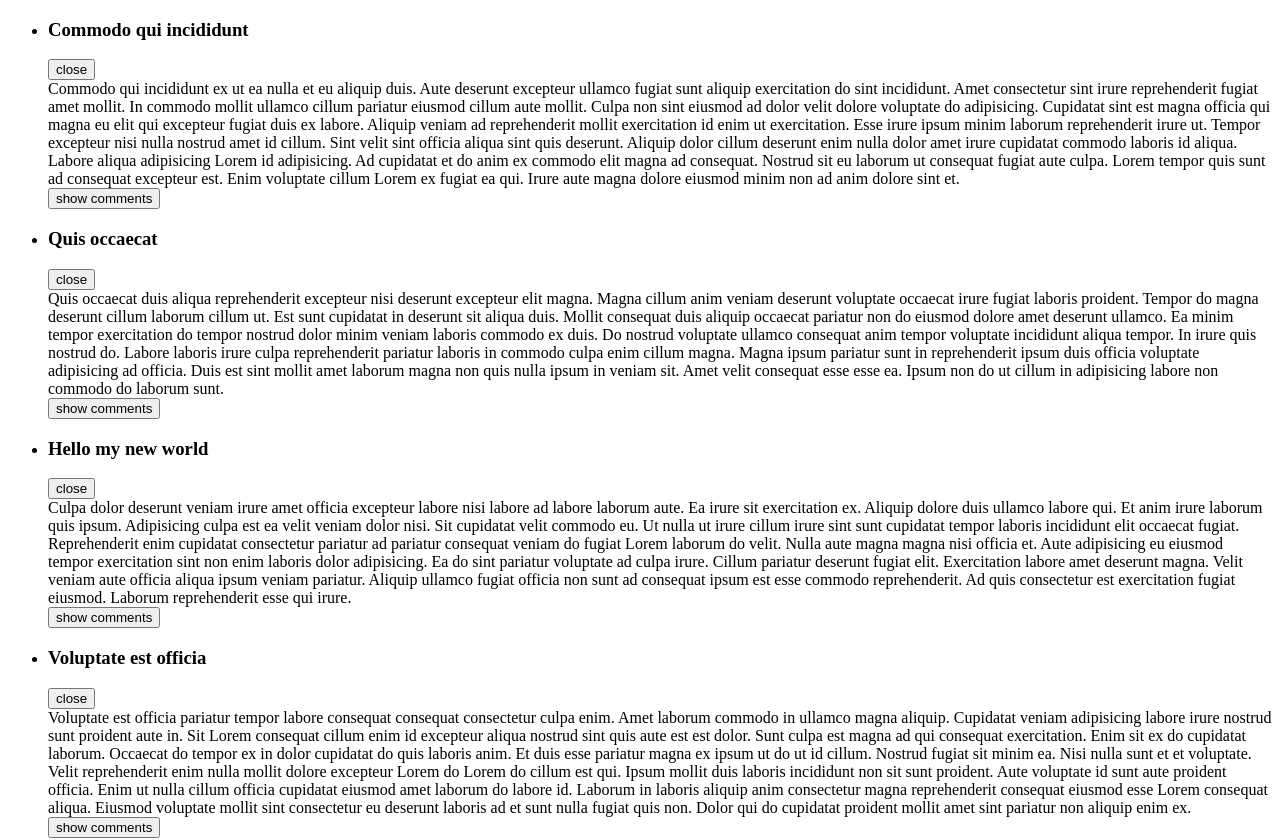
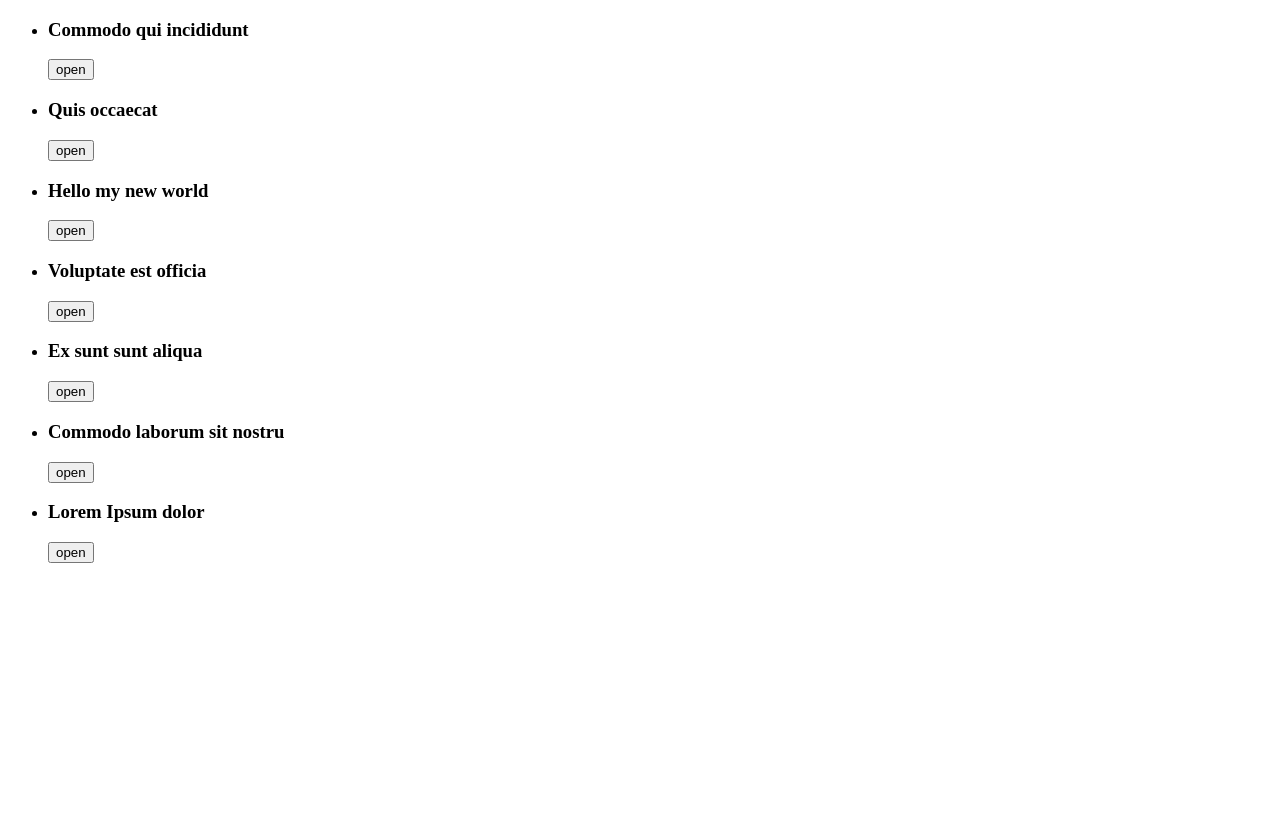
Before and after one commit to t0rrex/react_redux, a React app: page / in a window 1280 px wide. Shown: the top 840 px of the page. After the commit the page ends 800 px from the top, so only its background shows below. Built offline with nearby package versions, Linux system fonts and the light colour scheme.

Commit message:
Decorators & propTypes added

```diff
--- a/src/Article.js
+++ /dev/null
@@ -1,44 +0,0 @@
-import React, {Component} from 'react';
-import CommentList from './CommentList';
-
-export default class Article extends Component {
-    constructor(props) {
-        super(props);
-
-        this.state = {
-            isOpen: true
-        }
-    }
-
-    render() {
-        const {article} = this.props;
-        const {isOpen} = this.state;
-        return (
-            <div>
-                <h3>{article.title}</h3>
-                <button onClick = {this.toggleOpen}>
-                    {isOpen ? 'close' : 'open'}
-                </button>
-                {this.getBody()}
-            </div>
-        )
-    }
-
-    getBody() {
-        if (!this.state.isOpen) return null;
-        const {article} = this.props;
-
-        return (
-            <section>
-                {article.text}
-                <CommentList comments = {article.comments}/>
-            </section>
-        )
-    }
-
-    toggleOpen = () => {
-        this.setState({
-            isOpen: !this.state.isOpen
-        })
-    }
-}
--- a/src/ArticleList.js
+++ /dev/null
@@ -1,13 +0,0 @@
-import React from 'react';
-import Article from './Article';
-
-export default function ArticleList({articles}) {
-    const articleElements = articles.map((article) =>
-        <li key = {article.id}><Article article = {article}/></li>);
-
-    return (
-        <ul>
-            {articleElements}
-        </ul>
-    )
-}
--- a/src/Comment.js
+++ /dev/null
@@ -1,12 +0,0 @@
-import React from 'react'
-
-function Comment({comment}) {
-    return (
-        <div>
-            <p>{comment.user}</p>
-            <p>{comment.text}</p>
-        </div>
-    )
-}
-
-export default Comment
--- a/src/CommentList.js
+++ /dev/null
@@ -1,38 +0,0 @@
-import React, { Component } from 'react';
-import Comment from './Comment';
-
-class CommentList extends Component {
-    state = {
-        isOpen: false
-    };
-
-    render() {
-        const text = this.state.isOpen ? 'hide comments' : 'show comments';
-        return (
-            <div>
-                <button onClick = {this.toggleOpen}>{text}</button>
-                {this.getBody()}
-            </div>
-        )
-    }
-
-    getBody() {
-        if (!this.state.isOpen) return null;
-
-        const {comments} = this.props;
-        if (!comments || !comments.length) return <p>No comments yet</p>;
-
-        return (
-            <ul>
-                {comments.map(comment =>
-                    <li key = {comment.id}><Comment comment = {comment} /></li>)}
-            </ul>
-        )
-    }
-
-    toggleOpen = () => this.setState({
-        isOpen: !this.state.isOpen
-    })
-}
-
-export default CommentList
--- /dev/null
+++ b/src/components/App.js
@@ -0,0 +1,19 @@
+import React, { Component } from 'react'
+import PropTypes from 'prop-types'
+import ArticleList from './ArticleList'
+
+class App extends Component {
+    static propTypes = {
+
+    };
+
+    render() {
+        return (
+            <div>
+                <ArticleList articles = {this.props.articles} />
+            </div>
+        )
+    }
+}
+
+export default App
--- /dev/null
+++ b/src/components/Article.js
@@ -0,0 +1,62 @@
+import React, {Component} from 'react';
+import PropTypes from 'prop-types';
+import CommentList from './CommentList';
+
+class Article extends Component {
+    static propTypes = {
+        article: PropTypes.shape({
+            id: PropTypes.string.isRequired,
+            title: PropTypes.string.isRequired,
+            text: PropTypes.string
+        }).isRequired,
+        isOpen: PropTypes.bool,
+        toggleOpen: PropTypes.func
+    };
+
+    componentWillReceiveProps(nextProps) {
+        console.log('---', 'updating', this.props.isOpen, nextProps.isOpen)
+    }
+
+    componentWillMount() {
+        console.log('---', 'mounting')
+    }
+
+    render() {
+        const {article, isOpen, toggleOpen} = this.props;
+        return (
+            <div ref = {this.setContainerRef}>
+                <h3>{article.title}</h3>
+                <button onClick = {toggleOpen}>
+                    {isOpen ? 'close' : 'open'}
+                </button>
+                {this.getBody()}
+            </div>
+        )
+    }
+
+    setContainerRef = ref => {
+        this.container = ref;
+        console.log('---', ref)
+    };
+
+    componentDidMount() {
+        console.log('---', 'mounted')
+    }
+
+    getBody() {
+        const {article, isOpen} = this.props;
+        if (!isOpen) return null;
+        return (
+            <section>
+                {article.text}
+                <CommentList comments = {article.comments} ref = {this.setCommentsRef}/>
+            </section>
+        )
+    }
+
+    setCommentsRef = ref => {
+//        console.log('---', findDOMNode(ref))
+    }
+}
+
+export default Article
--- /dev/null
+++ b/src/components/ArticleList.js
@@ -0,0 +1,33 @@
+import React, {Component} from 'react';
+import PropTypes from 'prop-types';
+import Article from './Article';
+import accordion from '../decorators/accordion';
+
+class ArticleList extends Component {
+    static propTypes = {
+        articles: PropTypes.array.isRequired,
+        //from accordion
+        openItemId: PropTypes.string,
+        toggleOpenItem: PropTypes.func.isRequired
+    };
+
+    render() {
+        // console.log('---', 'ArticleList', this.props);
+        const { articles, openItemId, toggleOpenItem } = this.props;
+        const articleElements = articles.map(article => <li key={article.id}>
+            <Article
+                article = {article}
+                isOpen = {article.id === openItemId}
+                toggleOpen = {toggleOpenItem(article.id)}
+            />
+        </li>);
+
+        return (
+            <ul>
+                {articleElements}
+            </ul>
+        )
+    }
+}
+
+export default accordion(ArticleList)
--- /dev/null
+++ b/src/components/Comment.js
@@ -0,0 +1,19 @@
+import React from 'react'
+import PropTypes from 'prop-types'
+
+function Comment({comment}) {
+    return (
+        <div>
+            <p>{comment.text} <b>by {comment.user}</b></p>
+        </div>
+    )
+}
+
+Comment.propTypes = {
+    comment: PropTypes.shape({
+        text: PropTypes.string.isRequired,
+        user: PropTypes.string.isRequired
+    }).isRequired
+};
+
+export default Comment
--- /dev/null
+++ b/src/components/CommentList.js
@@ -0,0 +1,34 @@
+import React, {Component} from 'react';
+import PropTypes from 'prop-types';
+import Comment from './Comment';
+import toggleOpen from '../decorators/toggleOpen';
+
+function CommentList({comments = [], isOpen, toggleOpen}) {
+    const text = isOpen ? 'hide comments' : 'show comments';
+    return (
+        <div>
+            <button onClick={toggleOpen}>{text}</button>
+            {getBody({comments, isOpen})}
+        </div>
+    )
+}
+
+CommentList.propTypes = {
+    comments: PropTypes.array,
+    //from toggleOpen decorator
+    isOpen: PropTypes.bool,
+    toggleOpen: PropTypes.func
+};
+
+function getBody({comments, isOpen}) {
+    if (!isOpen) return null;
+    if (!comments.length) return <p>No comments yet</p>;
+
+    return (
+        <ul>
+            {comments.map(comment => <li key={comment.id}><Comment comment={comment}/></li>)}
+        </ul>
+    )
+}
+
+export default toggleOpen(CommentList)
--- /dev/null
+++ b/src/decorators/accordion.js
@@ -0,0 +1,21 @@
+import React from 'react';
+
+export default Component => class Accordion extends React.Component {
+    state = {
+        openItemId: null
+    };
+
+    render() {
+        // console.log('---', 'accordion', this.props);
+        return <Component {...this.props}
+                          toggleOpenItem = {this.toggleOpenItem}
+                          openItemId = {this.state.openItemId}/>
+    }
+
+    toggleOpenItem = openItemId => ev => {
+        this.setState({
+            openItemId: openItemId === this.state.openItemId ? null : openItemId
+        })
+    }
+
+}
--- /dev/null
+++ b/src/decorators/toggleOpen.js
@@ -0,0 +1,23 @@
+import React, {Component as ReactComponent} from 'react'
+
+export default (OriginalComponent) => class WrappedComponent extends ReactComponent {
+    state = {
+        isOpen: false
+    };
+
+    render() {
+        return <OriginalComponent {...this.props} {...this.state}
+                                  toggleOpen = {this.toggleOpen} ref = {this.getRef}/>
+    }
+
+    toggleOpen = (ev) => {
+        ev && ev.preventDefault && ev.preventDefault();
+        this.setState({
+            isOpen: !this.state.isOpen
+        })
+    };
+
+    getRef = (ref) => {
+        // console.log('---', ref)
+    }
+}
--- a/src/index.js
+++ b/src/index.js
@@ -1,6 +1,6 @@
 import React from 'react';
 import {render} from 'react-dom';
 import {articles} from "./fixtures";
-import ArticleList from "./ArticleList";
+import App from "./components/App";
 
-render(<ArticleList articles={articles} />, document.getElementById('container'));
+render(<App articles={articles} />, document.getElementById('container'));
```
